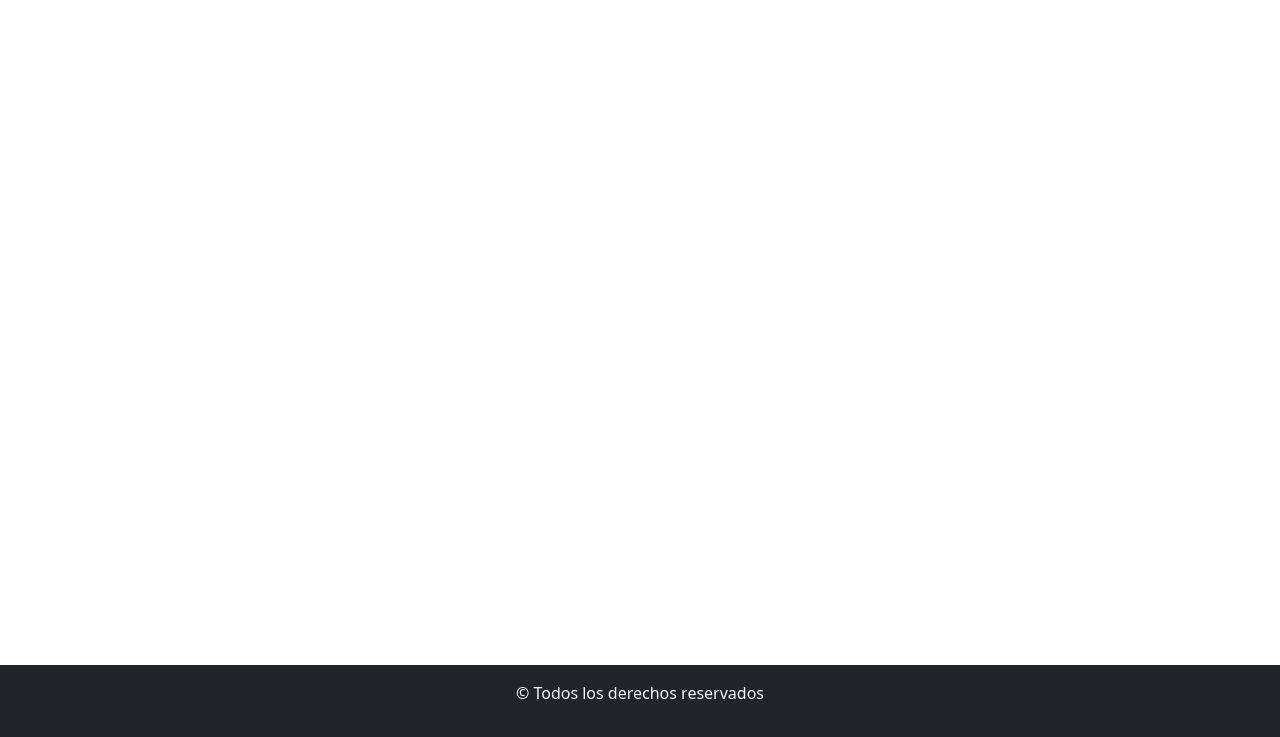
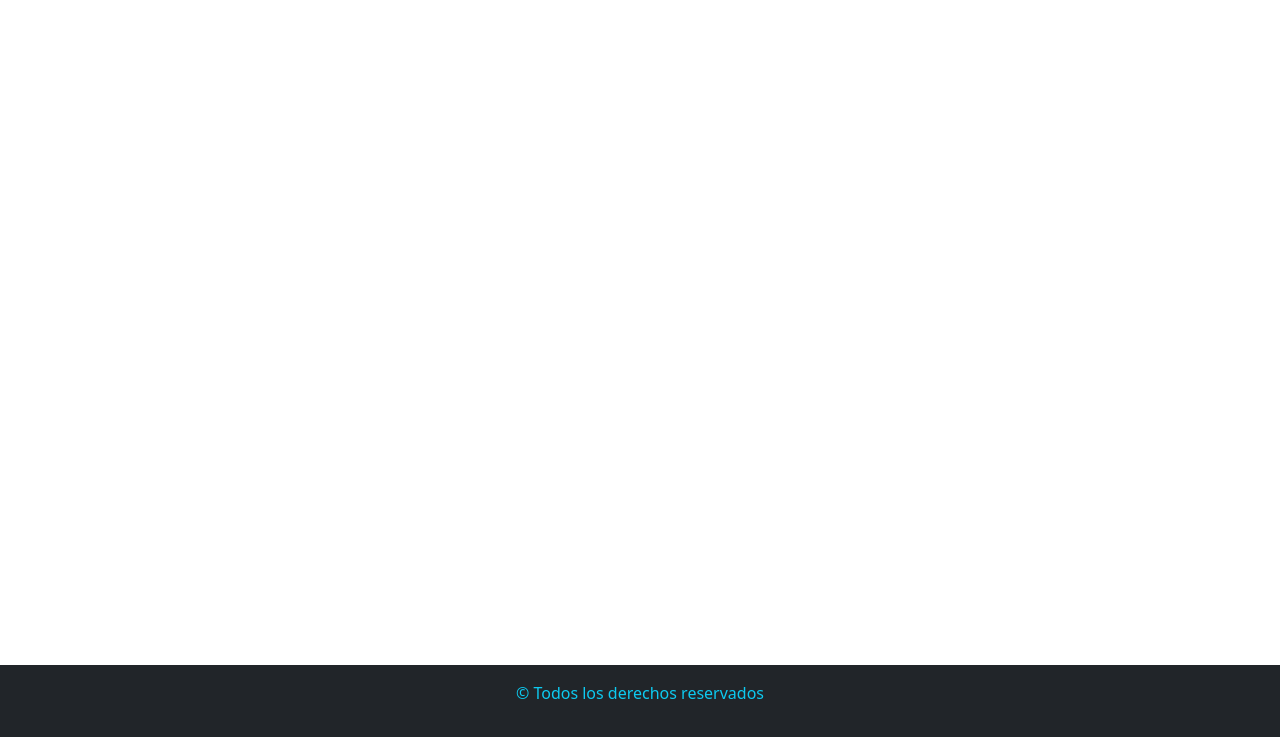
Before and after one commit to emiarias/Fotografia, a plain HTML site: page index.html in a window 1280 px wide. Shown: the part 63-800 px from the top of the page. Drawn offline with nearby package versions, Linux system fonts and the light colour scheme.

Commit message:
cambie el color del parrafo del footer

```diff
--- a/index.html
+++ b/index.html
@@ -73,7 +73,7 @@
     </header>
 
     <main></main>
-    <footer class="bg-dark text-light text-center py-3">
+    <footer class="bg-dark text-info text-center py-3">
       <div class="container">
         <p>&copy; Todos los derechos reservados</p>
       </div>
```
